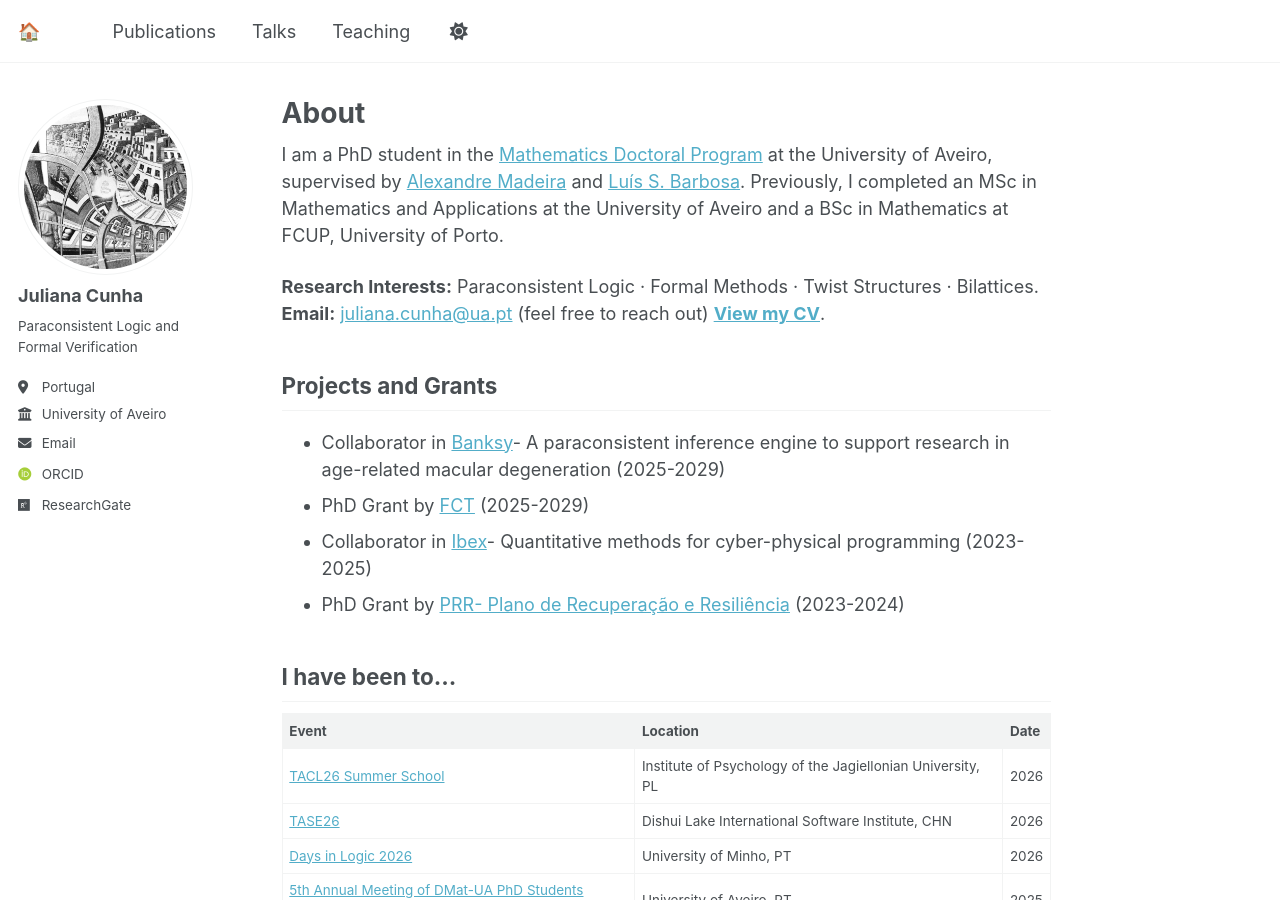
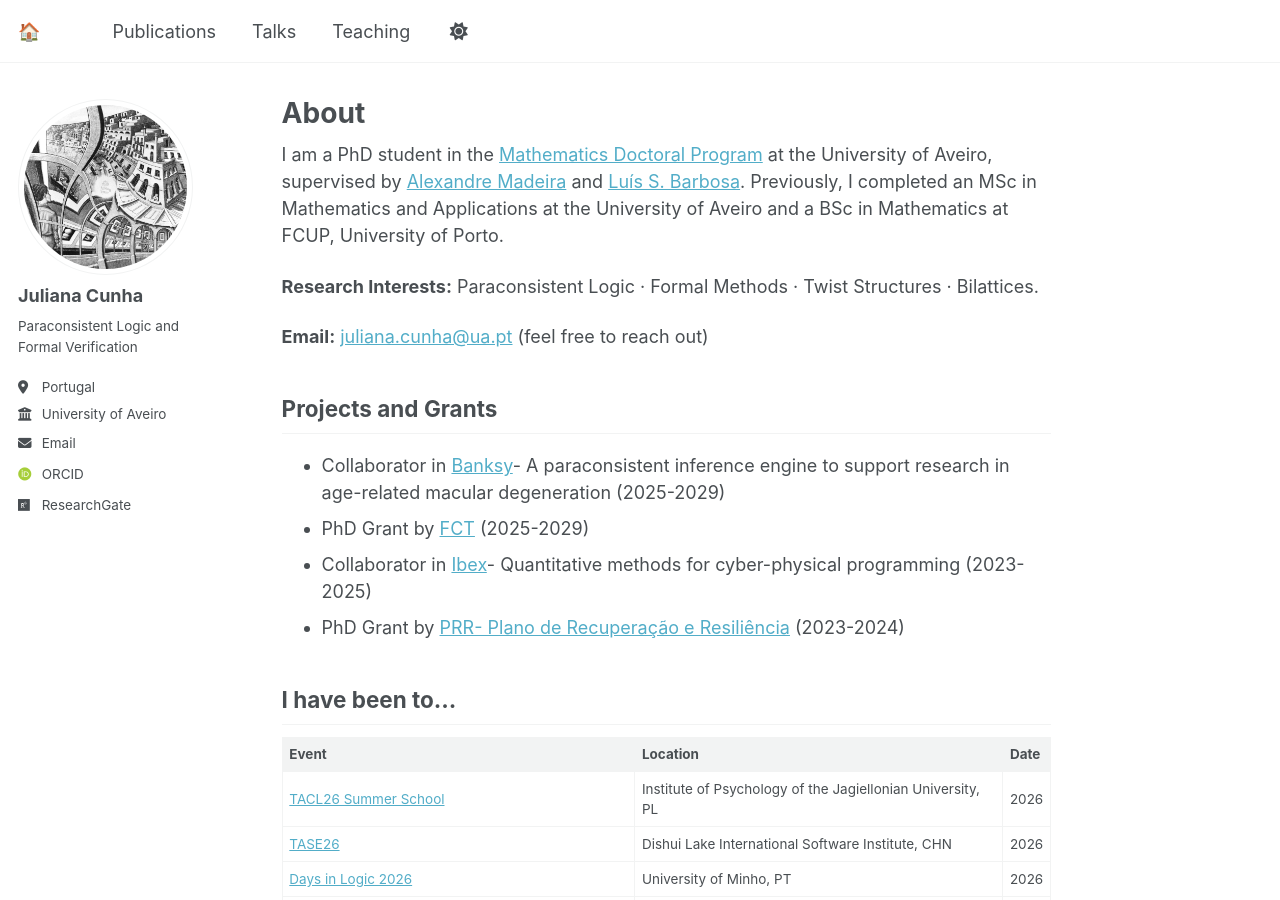
Before and after one commit to juliana-cunha/juliana-cunha.github.io, a Jekyll site: the page built from _pages/about.md, in a window 1280 px wide and 900 px high. Built offline with Jekyll 4.4.1, drawn with Linux system fonts in a browser that asks for light colours; some web fonts are replaced; a script that is not in the unit is left out.

Commit message:
Update about.md

```diff
--- a/_pages/about.md
+++ b/_pages/about.md
@@ -10,9 +10,8 @@ redirect_from:
 I am a PhD student in the [Mathematics Doctoral Program](https://www.ua.pt/en/curso/210) at the University of Aveiro, supervised by [Alexandre Madeira](https://sweet.ua.pt/madeira/) and [Luís S. Barbosa](https://www.di.uminho.pt/~lsb/). Previously, I completed an MSc in Mathematics and Applications at the University of Aveiro and a BSc in Mathematics at FCUP, University of Porto.
 
 **Research Interests:** Paraconsistent Logic · Formal Methods · Twist Structures · Bilattices.
+
 **Email:** [juliana.cunha@ua.pt](mailto:juliana.cunha@ua.pt) (feel free to reach out)
-[**View my CV**](https://juliana-cunha.github.io/files/CV.pdf).
-
 
 Projects and Grants
 ------
```
